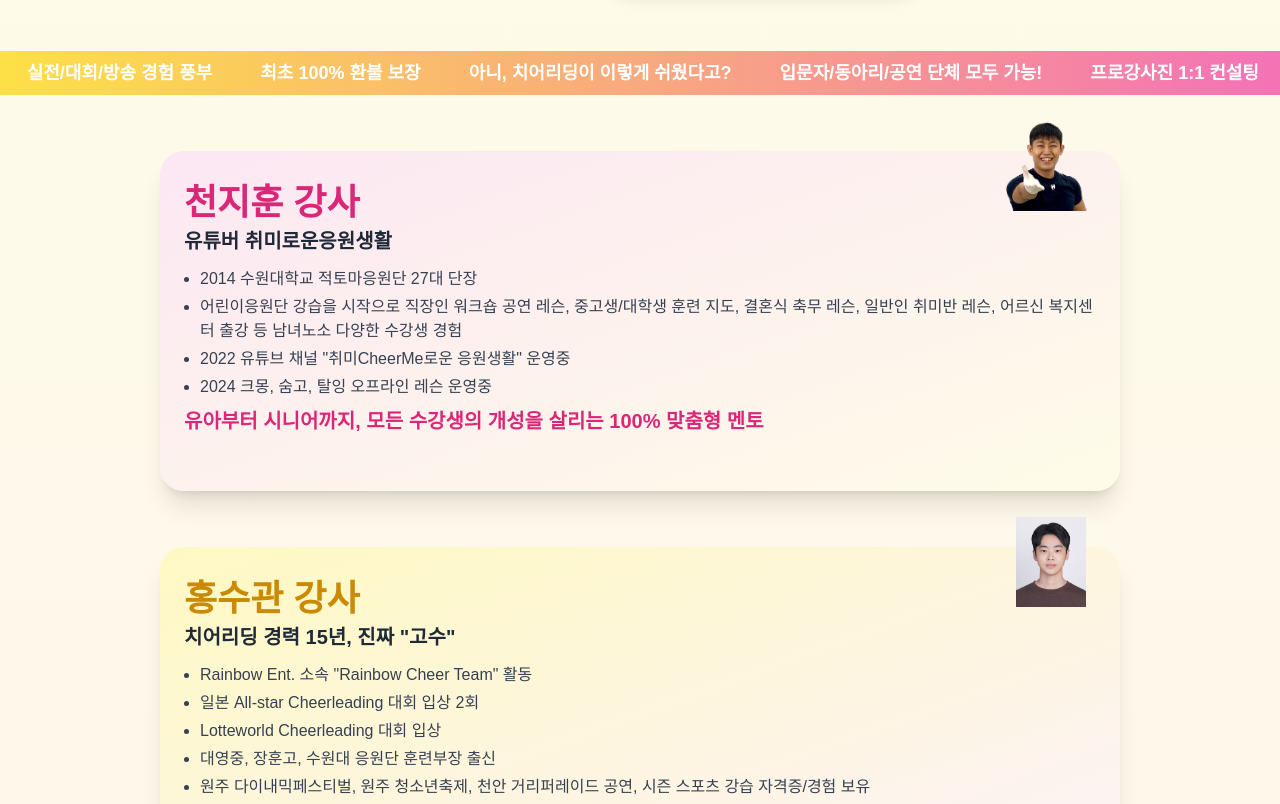
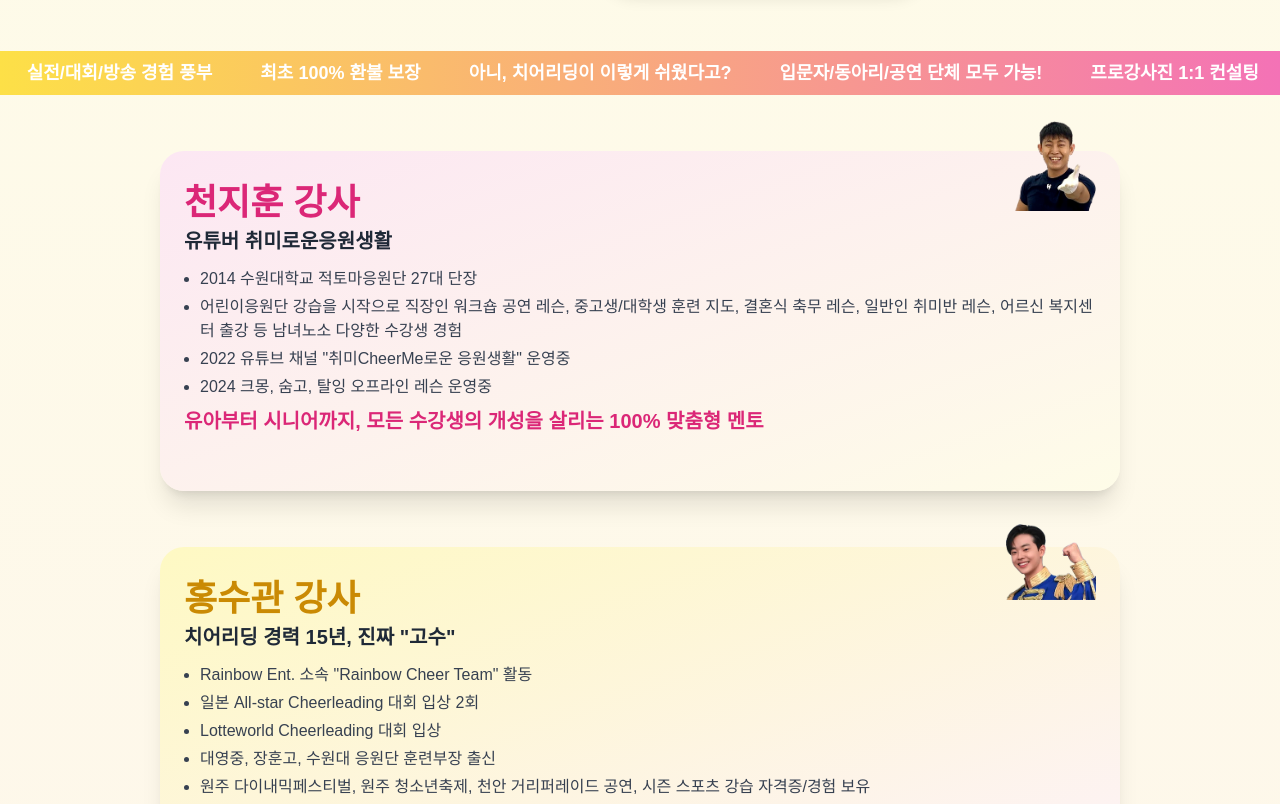
Before and after one commit to chunjihoon/cheermeuplifeWeb, a Next.js app: page / in a window 1280 px wide. Shown: the part 400-1204 px from the top of the page. Built offline with nearby package versions, Linux system fonts and the light colour scheme; no server answers; the database is empty; a web font is replaced by a local one.

Commit message:
버그수정

```diff
--- a/app/page.tsx
+++ b/app/page.tsx
@@ -111,6 +111,11 @@ export default function CheerMeUpLifeMain() {
     });
     alert("예약이 접수되었습니다! 남겨주신 연락처로 빠르게 연락드리도록 하겠습니다.");
     setModalOpen(false);
+    setFormDataInit();
+    router.push("/");
+  };
+
+  function setFormDataInit(){
     setForm({
       service: "",
       name: "",
@@ -120,8 +125,7 @@ export default function CheerMeUpLifeMain() {
       region: "",
       people: "",
       request: "", });
-    router.push("/");
-  };
+  }
 
   return (
     <div className="w-full min-h-screen bg-gradient-to-b from-yellow-50 to-pink-100 font-sans overflow-x-hidden">
@@ -259,7 +263,7 @@ export default function CheerMeUpLifeMain() {
           <img
             src="/cheermeup_profile_June.png"
             alt="천지훈 프로필"
-            className="w-full h-full object-contain"
+            className="w-full h-full object-contain transform -scale-x-100"
             style={{ border: "none" }}
           />
         </div>
@@ -289,7 +293,7 @@ export default function CheerMeUpLifeMain() {
           <img
             src="/cheermeup_profile_Hong.jpeg"
             alt="홍수관 프로필"
-            className="w-full h-full object-contain"
+            className="w-full h-full object-contain transform -scale-x-100"
             style={{ border: "none" }}
           />
         </div>
@@ -503,7 +507,7 @@ export default function CheerMeUpLifeMain() {
           <div
             key={i}
             className="flex justify-center items-center rounded-2xl overflow-hidden p-4 cursor-pointer transition-transform duration-200 hover:scale-105"
-            onClick={() => setModalImg(src)}
+            onClick={() => {setModalImg(src)}}
           >
             <img
               src={src}
@@ -601,7 +605,7 @@ export default function CheerMeUpLifeMain() {
         <div className="bg-white rounded-3xl shadow-2xl p-10 max-w-md w-full relative animate-fade-in">
           <button
             className="absolute top-4 right-4 text-gray-400 text-2xl hover:text-pink-400"
-            onClick={() => setModalOpen(false)}
+            onClick={() => {setModalOpen(false); setFormDataInit();}}
           >×</button>
           <h3 className="font-gotgam text-2xl font-bold mb-4 text-pink-500">레슨 예약 신청</h3>
           <form
```
Also changed, not shown: public/cheermeup_profile_Hong.jpeg, public/cheermeup_profile_Hong_old.jpeg (added).
